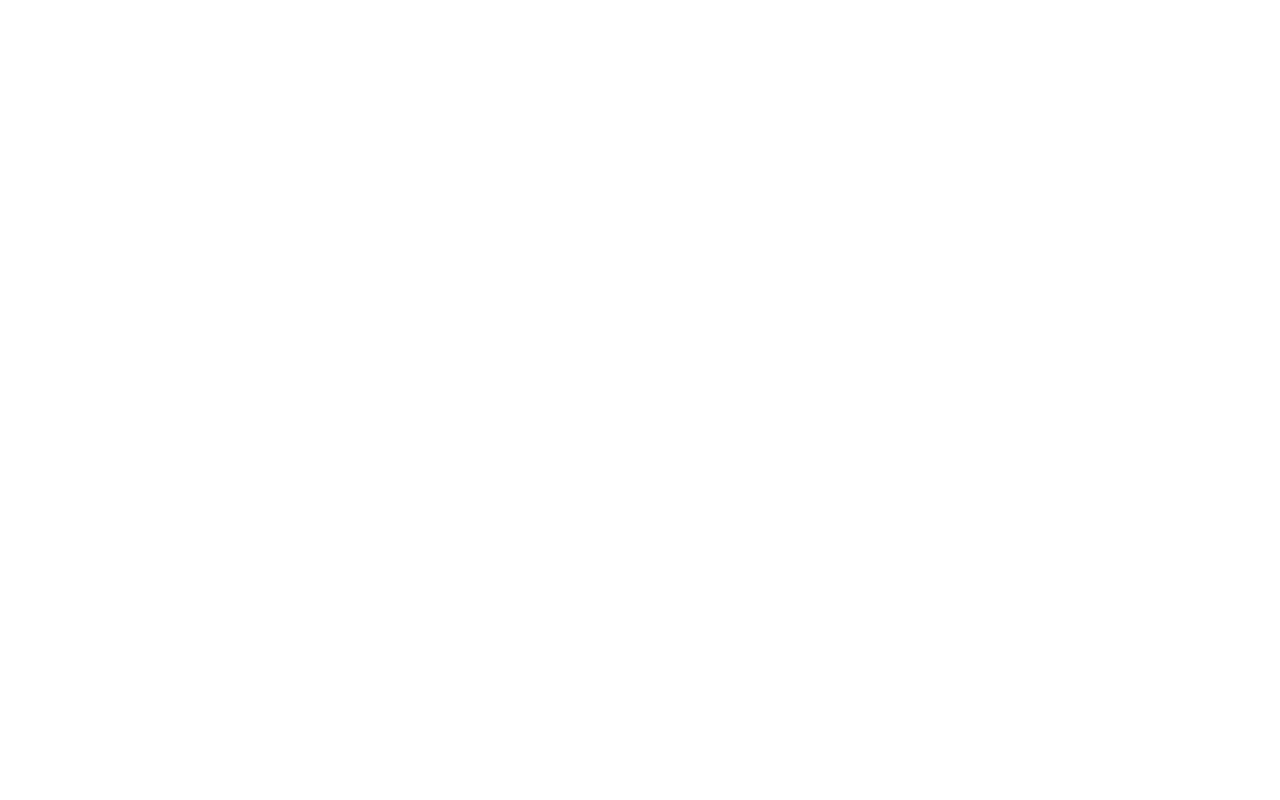
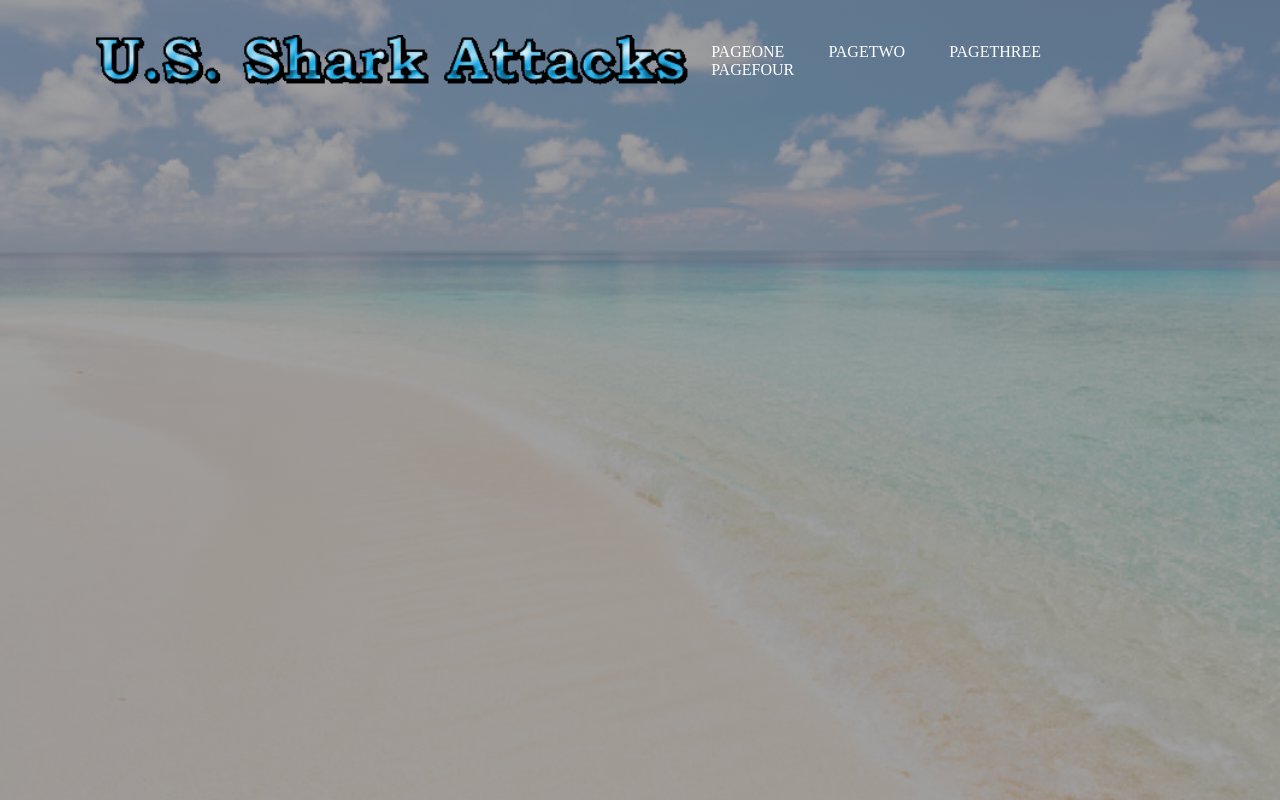
Before and after one commit to Sheshie1225/Project-3, a plain HTML site: page index.html in a window 1280 px wide. Drawn offline with Linux system fonts and the light colour scheme.

Commit message:
updating html

```diff
--- a/index.html
+++ b/index.html
@@ -2,11 +2,21 @@
 
 <html lang="en">
     <head>
-
+        <title>US Shark Attacks</title>
+        <link rel="stylesheet" href="style.css">
       </head>
-
       <body>
-
+        <div class="banner">
+        <div class="navbar">
+            <img src="logo.gif" class="logo">
+            <ul>
+                <li><a href="#">pageone</a></li>
+                <li><a href="#">pagetwo</a></li>
+                <li><a href="#">pagethree</a></li>
+                <li><a href="#">pagefour</a></li>
+            </ul>
+        </div>
+        </div>
       </body>
 
       </html>
--- /dev/null
+++ b/style.css
@@ -0,0 +1,34 @@
+*{
+    margin: 0;
+    padding: 0;
+    font-family: 'Times New Roman';
+}
+.banner{
+    width: 100%;
+    height: 100vh;
+    background-image: linear-gradient(rgba(128,128,128,0.75),rgba(128,128,128,0.75)),url(ocean.jpg);
+    background-size: cover;
+    background-position: center;
+}
+.navbar{
+    width: 85%;
+    margin: auto;
+    padding: 35px 0;
+    display: flex;
+    align-items: center;
+    justify-content: space-between;
+}
+.logo{
+    width: 600px;
+    cursor: pointer;
+}
+.navbar ul li{
+    list-style: none;
+    display: inline-block;
+    margin: 0 20px;
+}
+.navbar ul li a{
+    text-decoration: none;
+    color: #fff;
+    text-transform: uppercase;
+}
```
Also changed, not shown: logo.gif (added), ocean.jpg (added).
